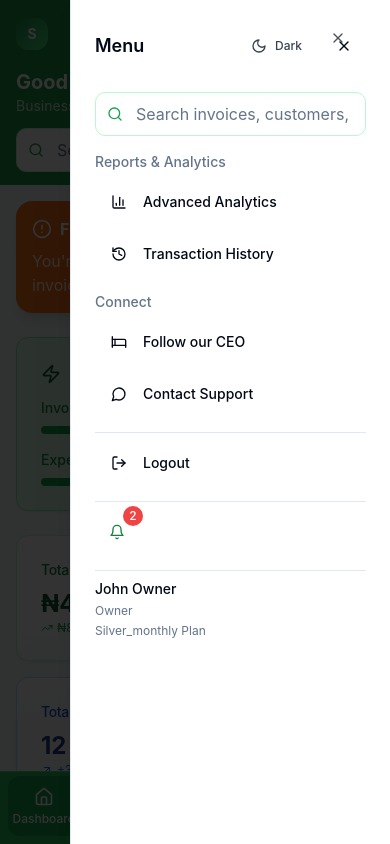
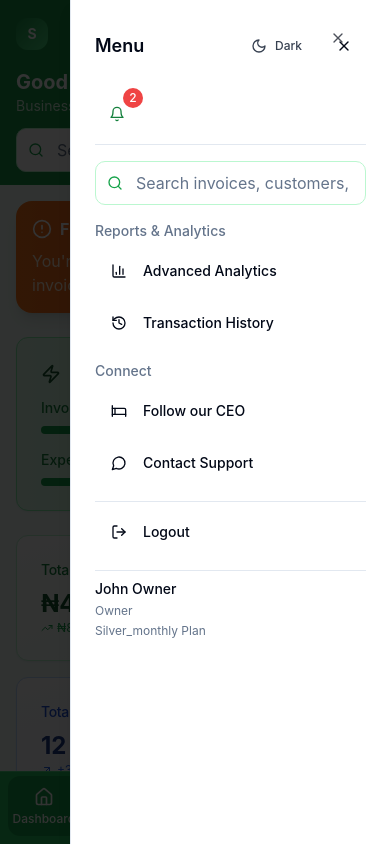
Before and after one commit to Cachi0001/sabiops-role-render-dashboard, a React (Vite) app: page /basic in a window 390 px wide. Both pictures are taken after a click on the button 352 px from the left and 34 px from the top of the page. Shown: the top 844 px of the page. Built offline with nearby package versions, Linux system fonts and the light colour scheme.

Commit message:
Fix notification bell position
Adjust notification bell position to improve visibility.

```diff
--- a/src/components/dashboard/DashboardHeader.tsx
+++ b/src/components/dashboard/DashboardHeader.tsx
@@ -183,6 +183,11 @@ export const DashboardHeader = () => {
                 </div>
 
                 <div className="space-y-4">
+                  {/* Notifications */}
+                  <div className="pb-2 border-b border-border">
+                    <NotificationCenter />
+                  </div>
+
                   {/* Search Bar - Only for paid plans */}
                   {subscription?.plan !== 'free' && (
                     <div className="w-full">
@@ -252,11 +257,6 @@ export const DashboardHeader = () => {
                     </Button>
                   </div>
 
-                  {/* Notifications */}
-                  <div className="pt-2 border-t border-border">
-                    <NotificationCenter />
-                  </div>
-
                   {/* User Info */}
                   <div className="pt-2 border-t border-border">
                     <div className="space-y-1">
```
